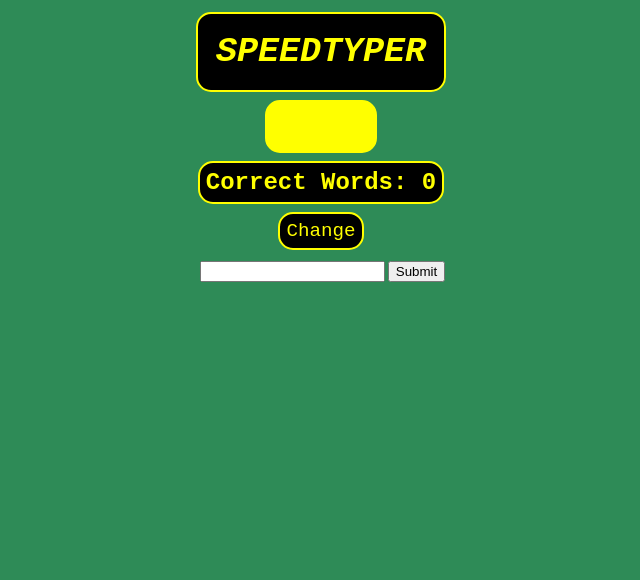
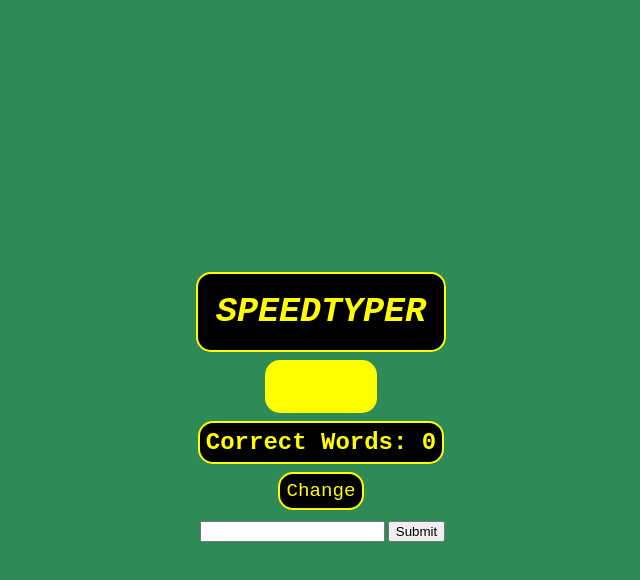
Before and after one commit to taariqelliott/word-scroll, a React (Vite) app: page / in a window 1280 px wide. Shown: the top 580 px of the page, without its empty margins (319-959 px from the left). Built offline with nearby package versions, Linux system fonts and the light colour scheme.

Commit message:
Fix height issue and add onSubmit event handler to submit button

```diff
--- a/src/App.css
+++ b/src/App.css
@@ -12,7 +12,7 @@ body {
     flex-direction: column;
     align-items: center;
     justify-content: center;
-    /* height: 100vh; */
+    height: 100vh;
 }
 
 .gameDiv>* {
--- a/src/App.jsx
+++ b/src/App.jsx
@@ -78,7 +78,7 @@ export default function App() {
                                     value={inputValue}
                                     onChange={handleInputChange}
                                 />
-                                <button className="submitButton" type="submit">Submit</button>
+                                <button className="submitButton" type="submit" onSubmit={handleSubmit}>Submit</button>
                             </div>
                         </form>
                     </>
```
